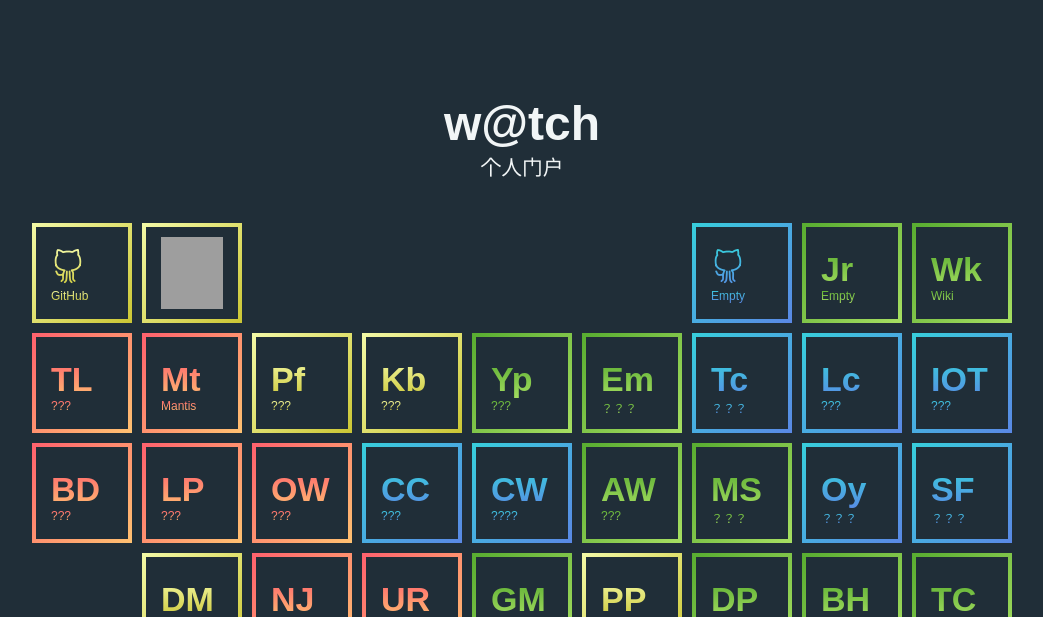
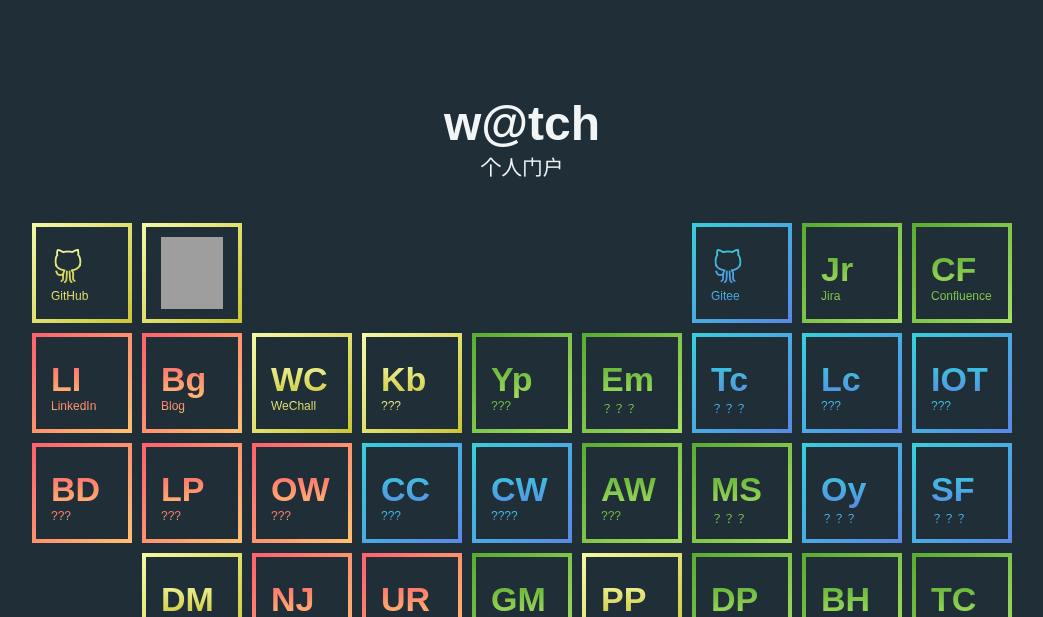
Before and after one commit to L1nwatch/my_blog_source, a Django app: template my_blog/articles/templates/index_home.html in a window 1280 px wide. Shown: the top 617 px of the page, without its empty margins (118-1161 px from the left). Run offline with Django 3.2, Linux system fonts and the light colour scheme; the template is opened without the code that fills it, so the values that code supplies are empty; some libraries are stand-ins or nearby versions; grey boxes are pictures that could not be loaded.

Commit message:
【2021-10-10】更新homepage主页的内容

```diff
--- a/my_blog/articles/templates/index_home.html
+++ b/my_blog/articles/templates/index_home.html
@@ -25,56 +25,56 @@
             <div class="description">GitHub</div>
         </div>
     </a>
-    <a class="periodic-element social-media" data-description="??? 🐶" target="_blank"
+    <a class="periodic-element social-media" data-description="？？？ 🐶" target="_blank"
        href="#">
         <div class="periodic-element-inner">
             <img src="website_portals/tcl-vector-logo.png" height=100% width=100%>
         </div>
     </a>
     <a class="periodic-element just-trying"
-       data-description="??? 🐶  🏀" href="#"
+       data-description="个人 Gitee 主页🏀" href="https://gitee.com/w4tch"
        target="_blank">
         <div class="periodic-element-inner">
             <div class="title"><i class="icon-social-github icons"></i></div>
-            <div class="description">Empty</div>
+            <div class="description">Gitee</div>
         </div>
     </a>
-    <a class="periodic-element intense-work" data-description="ddd 🔥"
-       href="#" target="_blank">
+    <a class="periodic-element intense-work" data-description="个人使用的 Jira 🔥"
+       href="https://w4tch.atlassian.net/jira" target="_blank">
         <div class="periodic-element-inner">
             <div class="title">Jr</div>
-            <div class="description">Empty</div>
+            <div class="description">Jira</div>
         </div>
     </a>
     <a class="periodic-element intense-work"
-       data-description="??? 💪🏻"
-       href="#" target="_blank">
+       data-description="个人使用的 confluence 💪🏻"
+       href="https://w4tch.atlassian.net/wiki" target="_blank">
         <div class="periodic-element-inner">
-            <div class="title">Wk</div>
-            <div class="description">Wiki</div>
+            <div class="title">CF</div>
+            <div class="description">Confluence</div>
         </div>
     </a>
     <a class="periodic-element fun-stuff"
-       data-description="??? 🐛"
-       href="#" target="_blank">
+       data-description="领英 linkedin 个人主页 🐛"
+       href="https://www.linkedin.com/in/%E4%B8%B0-%E6%9E%97-ba4495102/" target="_blank">
         <div class="periodic-element-inner">
-            <div class="title">TL</div>
-            <div class="description">???</div>
+            <div class="title">LI</div>
+            <div class="description">LinkedIn</div>
         </div>
     </a>
     <a class="periodic-element fun-stuff"
-       data-description="???"
-       href="#" target="_blank">
+       data-description="个人笔记库主页"
+       href="http://watch0.top/articles" target="_blank">
         <div class="periodic-element-inner">
-            <div class="title">Mt</div>
-            <div class="description">Mantis</div>
+            <div class="title">Bg</div>
+            <div class="description">Blog</div>
         </div>
     </a>
-    <a class="periodic-element social-media" data-description="??? 🐦"
-       href="#" target="_blank">
+    <a class="periodic-element social-media" data-description="安全挑战页面 🐦"
+       href="http://www.wechall.net/profile/WATCH" target="_blank">
         <div class="periodic-element-inner">
-            <div class="title">Pf</div>
-            <div class="description">???</div>
+            <div class="title">WC</div>
+            <div class="description">WeChall</div>
         </div>
     </a>
     <a class="periodic-element social-media" data-description="??? ✌️"
```
